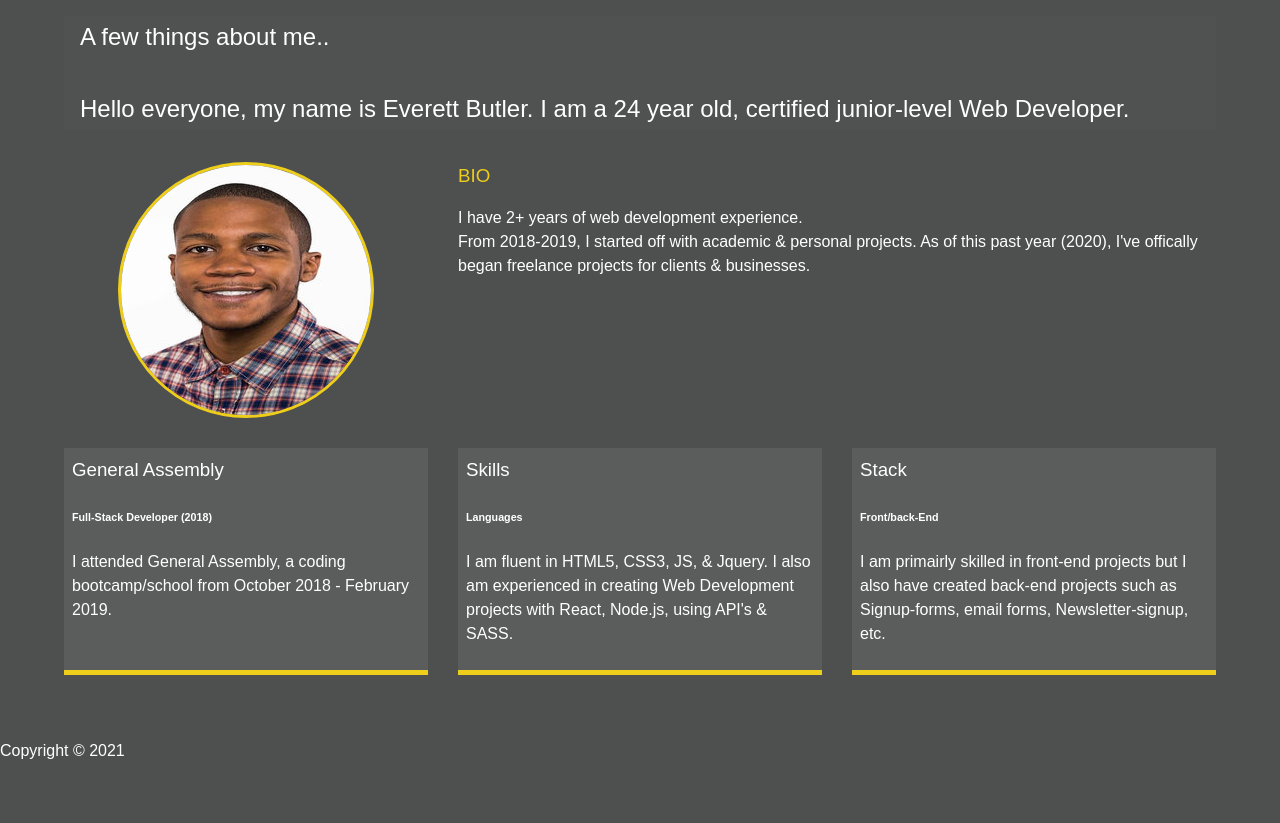
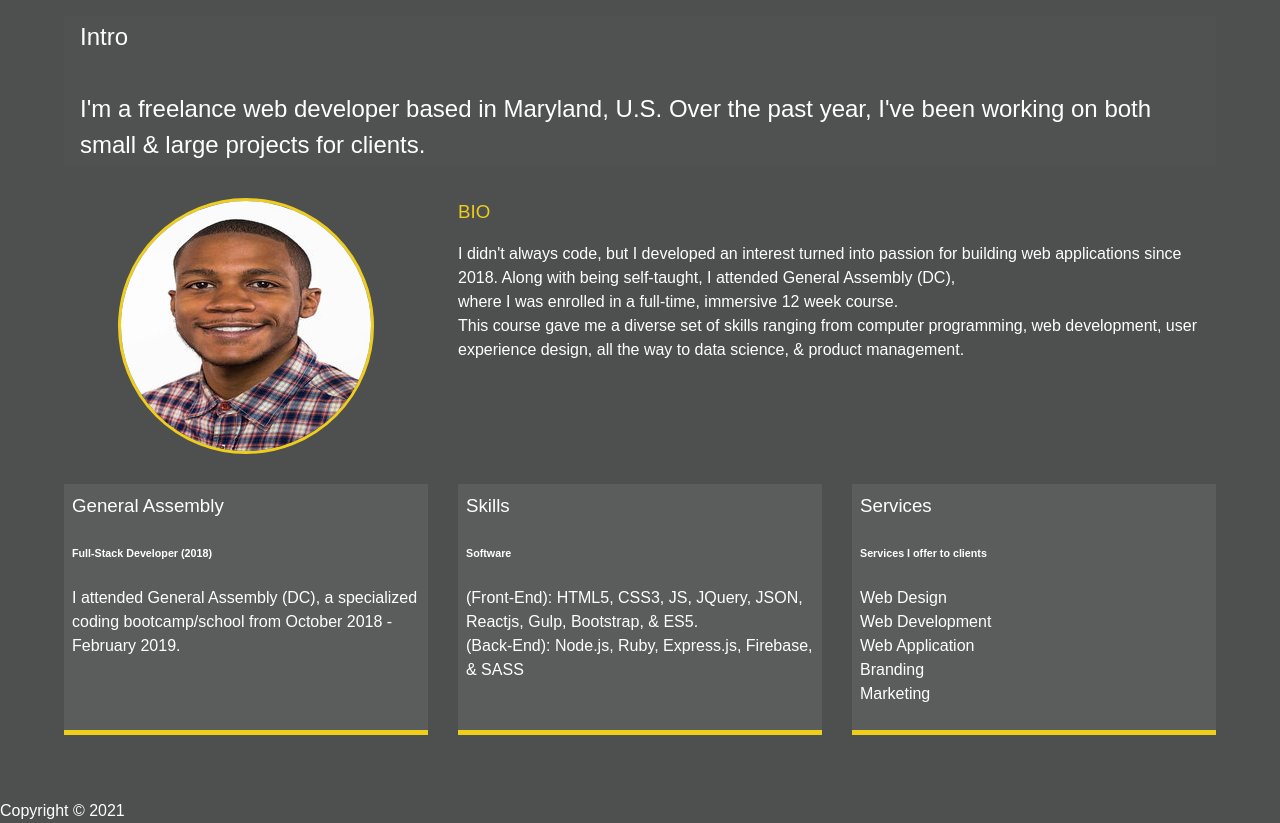
Before and after one commit to debutler266/My_Portfolio, a website: page dist/about.html in a window 1280 px wide. Shown: the part 192-1015 px from the top of the page. Before the commit the page ends 955 px from the top, so only its background shows below. Drawn offline with Linux system fonts and the light colour scheme.

Commit message:
revamp of Home,work,about, and contact pages

```diff
--- a/dist/about.html
+++ b/dist/about.html
@@ -50,8 +50,9 @@
         About <span class="text-secondary">Me</span>
       </h1>
       <h2 class="sm-heading">
-        A few things about me.. <br> <br>
-        Hello everyone, my name is Everett Butler. I am a 24 year old, certified junior-level Web Developer.
+        Intro <br> <br>
+      I'm a freelance web developer based in Maryland, U.S. Over the past year,
+      I've been working on both small & large projects for clients.
 
       </h2>
       <div class="about-info">
@@ -59,26 +60,33 @@
 
         <div class="bio">
           <h3 class="text-secondary">BIO</h3>
-          <p>I have 2+ years of web development experience. <br> From 2018-2019, I started off with academic & personal projects. As of this past year (2020), I've offically began freelance projects for clients & businesses.</p>
+          <p>I didn't always
+          code, but I developed an interest turned into passion for building web applications
+          since 2018. Along with being self-taught, I attended General Assembly (DC),<br> where I was enrolled in a full-time, immersive 12 week course.<br>
+          This course gave me a diverse set of skills ranging from computer programming, web development, user experience design, all the way to data science, & product management.</p>
         </div>
 
         <div class="job job-1">
           <h3>General Assembly</h3>
           <h6>Full-Stack Developer (2018)</h6>
-          <p>I attended General Assembly, a coding bootcamp/school from October 2018 - February 2019.</p>
+          <p>I attended General Assembly (DC), a specialized coding bootcamp/school from October 2018 - February 2019.</p>
         </div>
 
         <div class="job job-2">
           <h3>Skills</h3>
-          <h6>Languages</h6>
-          <p>I am fluent in HTML5, CSS3, JS, & Jquery. I also am experienced in creating Web Development projects with React, Node.js, using API's & SASS. </p>
+          <h6>Software</h6>
+          <p>(Front-End): HTML5, CSS3, JS, JQuery, JSON, Reactjs, Gulp, Bootstrap, & ES5. <br>
+             (Back-End): Node.js, Ruby, Express.js, Firebase, & SASS</p>
         </div>
 
         <div class="job job-3">
-          <h3>Stack</h3>
-          <h6>Front/back-End</h6>
-          <p>I am primairly skilled in front-end projects but I also have created back-end projects such as <br>
-          Signup-forms, email forms, Newsletter-signup, etc.</p>
+          <h3>Services</h3>
+          <h6>Services I offer to clients</h6>
+          <p>Web Design <br>
+            Web Development <br>
+            Web Application <br>
+            Branding <br>
+            Marketing</p>
         </div>
       </div>
     </main>
```
Also changed, not shown: dist/contact.html (+2 -1 lines), dist/index.html (+1 -1 lines), dist/work.html (+3 -2 lines).
